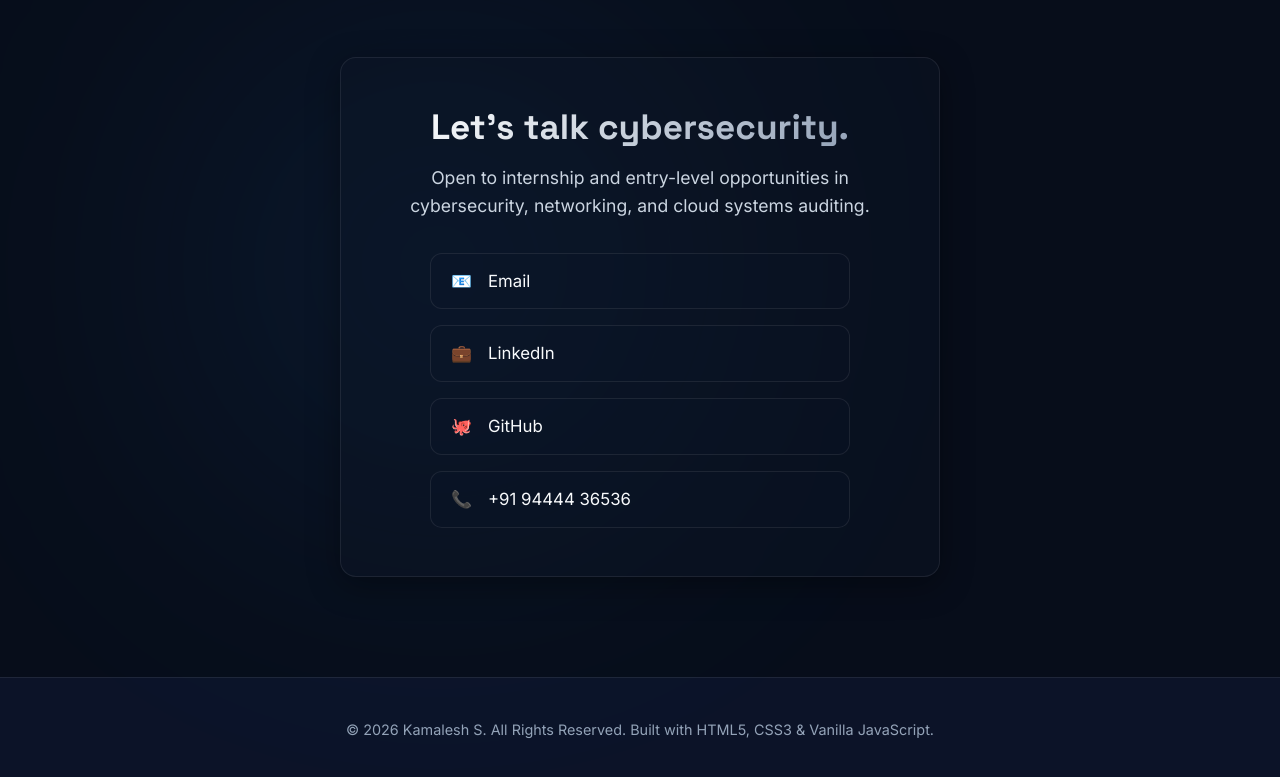
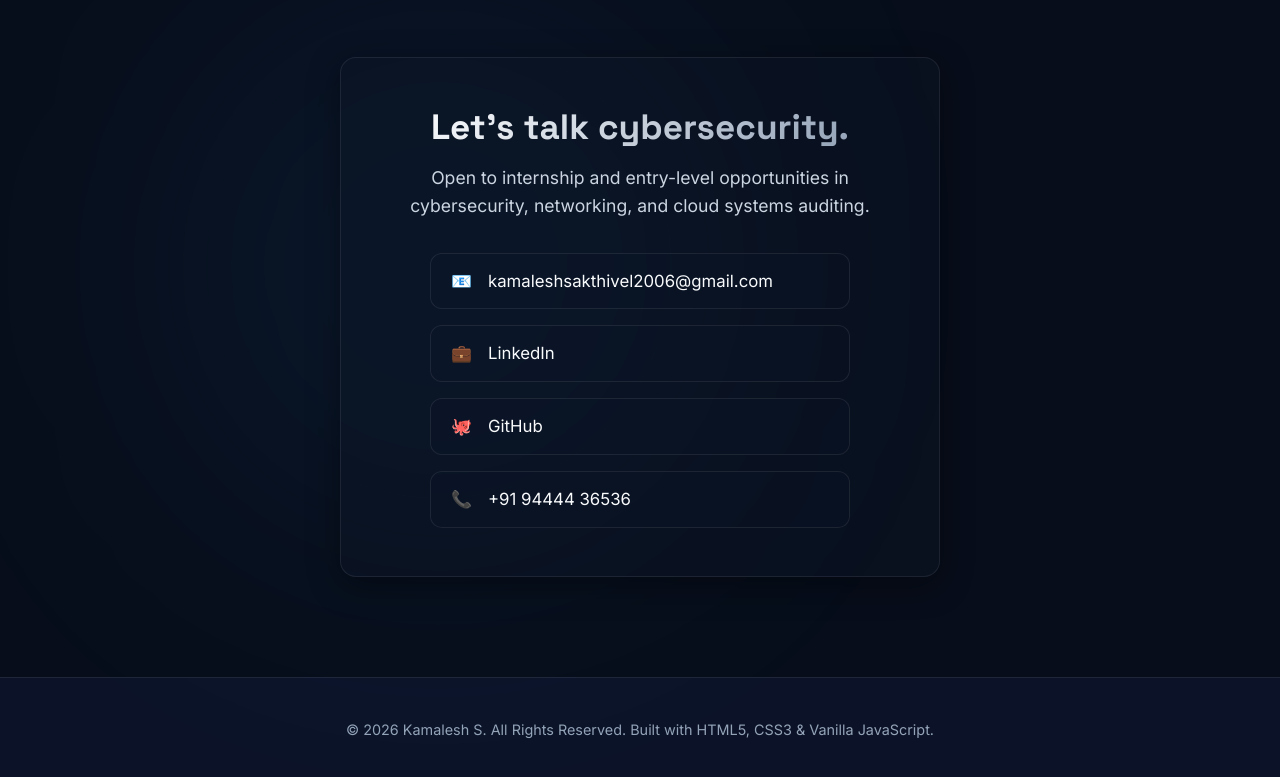
Before and after one commit to kama26-k/portfolio, a plain HTML site: page index.html in a window 1280 px wide. Shown: the part 6192-6969 px from the top of the page. Drawn offline with Linux system fonts and the light colour scheme.

Commit message:
feat: display actual email address as link text instead of generic Email label

```diff
--- a/index.html
+++ b/index.html
@@ -509,7 +509,7 @@
           <ul class="contact-links">
             <li>
               <span>📧</span>
-              <a href="mailto:kamaleshsakthivel2006@gmail.com">Email</a>
+              <a href="mailto:kamaleshsakthivel2006@gmail.com">kamaleshsakthivel2006@gmail.com</a>
             </li>
             <li>
               <span>💼</span>
@@ -578,7 +578,7 @@
           <h1 id="resume-modal-title">Kamalesh S</h1>
           <p class="resume-tagline">Cybersecurity & Cloud Analyst</p>
           <div class="resume-contact-grid">
-            <span>📧 <a href="mailto:kamaleshsakthivel2006@gmail.com">Email</a></span>
+            <span>📧 <a href="mailto:kamaleshsakthivel2006@gmail.com">kamaleshsakthivel2006@gmail.com</a></span>
             <span>📞 <a href="tel:+919444436536">+91 94444 36536</a></span>
             <span>💼 <a href="https://linkedin.com/in/kamalesh3085732bS/" target="_blank">LinkedIn</a></span>
             <span>🐙 <a href="https://github.com/sakamalesh" target="_blank">GitHub</a></span>
```
